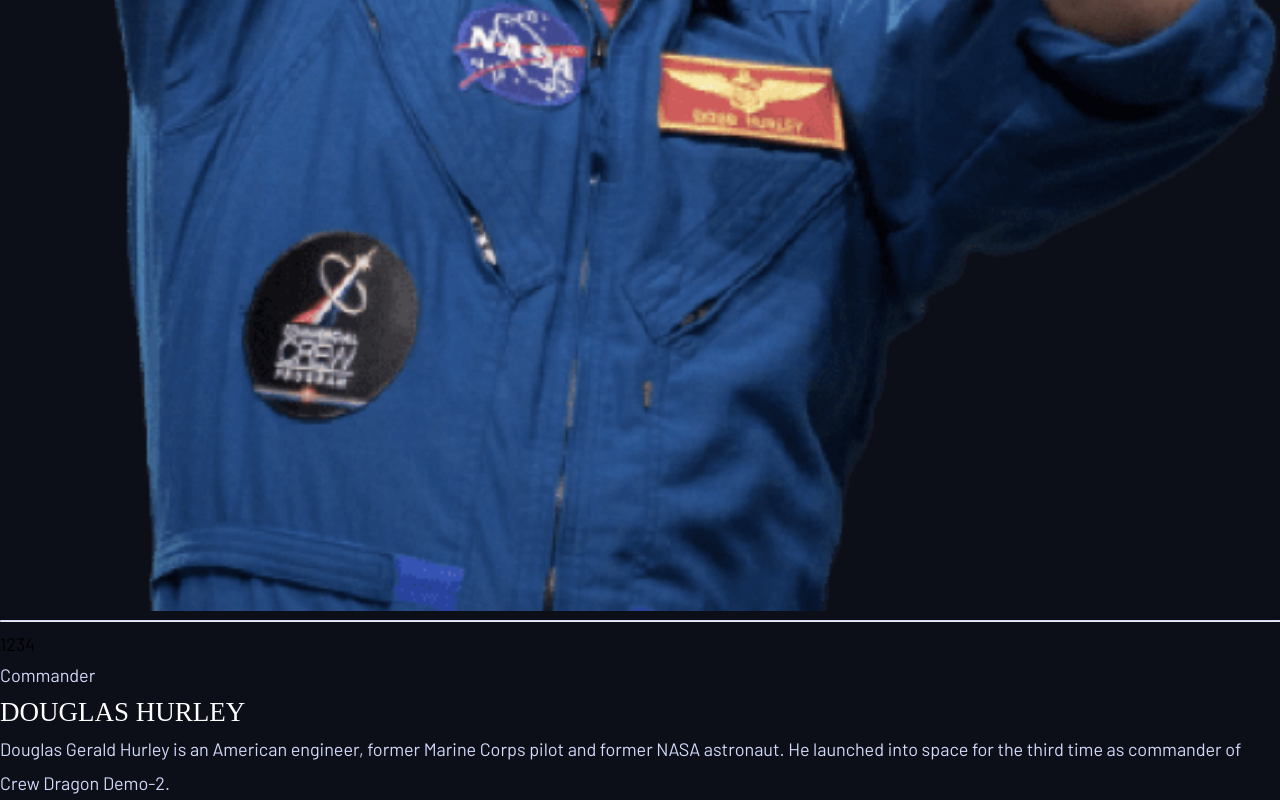
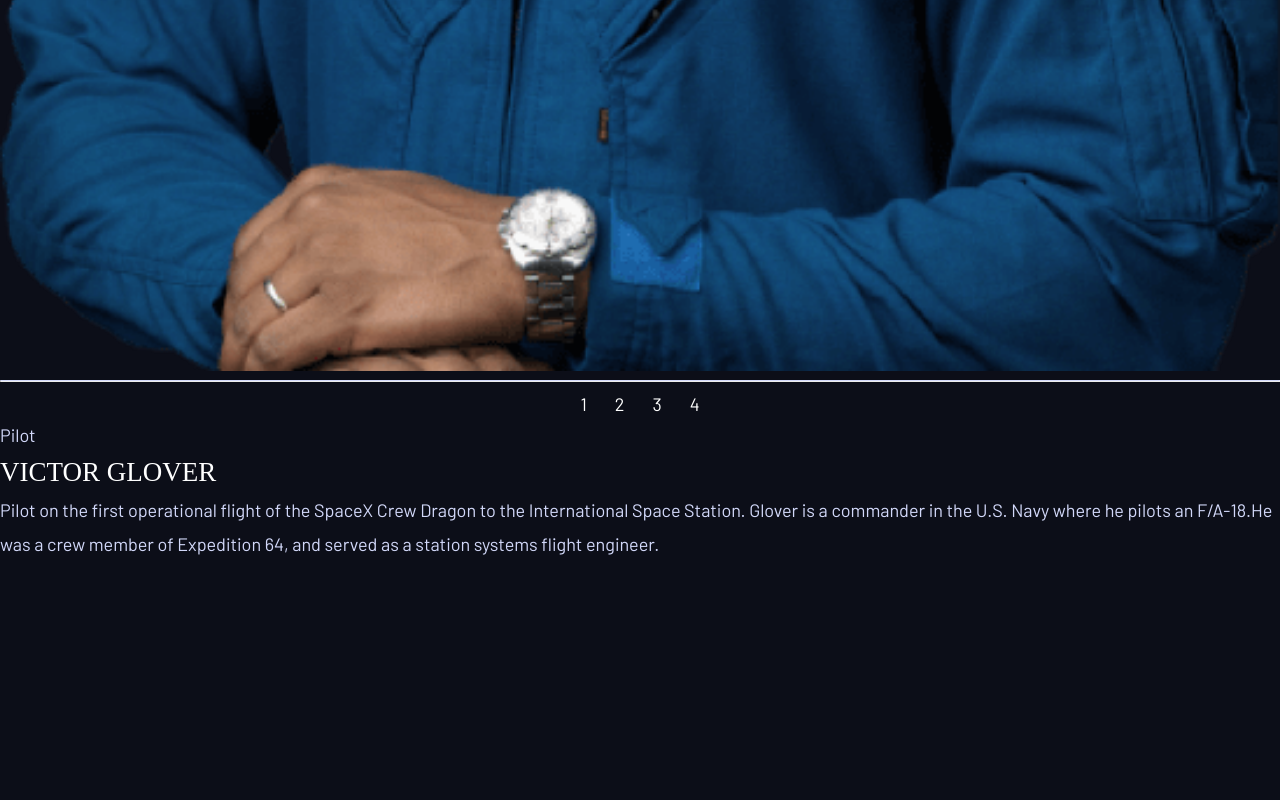
Before and after one commit to Paul-HenryN/space-tourism, a React (Vite) app: page /crew in a window 1280 px wide. Shown: the part 1325-2125 px from the top of the page. After the commit the page ends 1886 px from the top, so only its background shows below. Built offline with nearby package versions, Linux system fonts and the light colour scheme; a web font is replaced by a local one.

Commit message:
feat: crew page data fetching

```diff
--- a/src/index.css
+++ b/src/index.css
@@ -41,6 +41,7 @@ h1 {
 button {
   background: none;
   border: none;
+  cursor: pointer;
 }
 
 hr {
--- a/src/routes/Crew.jsx
+++ b/src/routes/Crew.jsx
@@ -1,9 +1,24 @@
-import img from "../assets/crew/image-douglas-hurley.png";
+import { dataFile } from "../shared/globals";
+import { useEffect, useState } from "react";
 import Column from "../components/Layout/Column";
 import Row from "../components/Layout/Row";
 import styles from "../styles/pages/Crew.module.css";
 
+async function fetchData(activeCrewMemberIndex) {
+  const response = await fetch(dataFile);
+  const data = await response.json();
+
+  return data.crew[activeCrewMemberIndex];
+}
+
 export default function Crew() {
+  let [activeCrewMemberIndex, setActiveCrewMemberIndex] = useState(2);
+  let [activeCrewMember, setActiveCrewMember] = useState({});
+
+  useEffect(() => {
+    fetchData(activeCrewMemberIndex).then(setActiveCrewMember);
+  }, [activeCrewMemberIndex]);
+
   return (
     <>
       <div className={`${styles.bg} wallpaper`} />
@@ -12,29 +27,60 @@ export default function Crew() {
 
       <Column>
         <Column>
-          <img src={img} />
+          {activeCrewMember.images ? (
+            <img
+              src={`./src/${activeCrewMember.images.png}`}
+              alt={activeCrewMember.name}
+            />
+          ) : (
+            <p>Loading...</p>
+          )}
           <hr />
         </Column>
 
         <Column>
-          <Row>
-            <button>1</button>
-            <button>2</button>
-            <button>3</button>
-            <button>4</button>
+          <Row className="col-gap-sm justify-center">
+            <button
+              className="txt-secondary"
+              onClick={() => {
+                setActiveCrewMemberIndex(0);
+              }}
+            >
+              1
+            </button>
+            <button
+              className="txt-secondary"
+              onClick={() => {
+                setActiveCrewMemberIndex(1);
+              }}
+            >
+              2
+            </button>
+            <button
+              className="txt-secondary"
+              onClick={() => {
+                setActiveCrewMemberIndex(2);
+              }}
+            >
+              3
+            </button>
+            <button
+              className="txt-secondary"
+              onClick={() => {
+                setActiveCrewMemberIndex(3);
+              }}
+            >
+              4
+            </button>
           </Row>
 
           <Column>
             <Column>
-              <p>Commander</p>
-              <h2>Douglas hurley</h2>
+              <p>{activeCrewMember.role}</p>
+              <h2>{activeCrewMember.name}</h2>
             </Column>
 
-            <p>
-              Douglas Gerald Hurley is an American engineer, former Marine Corps
-              pilot and former NASA astronaut. He launched into space for the
-              third time as commander of Crew Dragon Demo-2.
-            </p>
+            <p>{activeCrewMember.bio}</p>
           </Column>
         </Column>
       </Column>
--- a/src/shared/globals.jsx
+++ b/src/shared/globals.jsx
@@ -1,6 +1,8 @@
 import Home from "../routes/Home";
 import Destination from "../routes/Destination";
 import Crew from "../routes/Crew";
+
+export const dataFile = "./src/data.json";
 
 export const pages = [
   {
```
